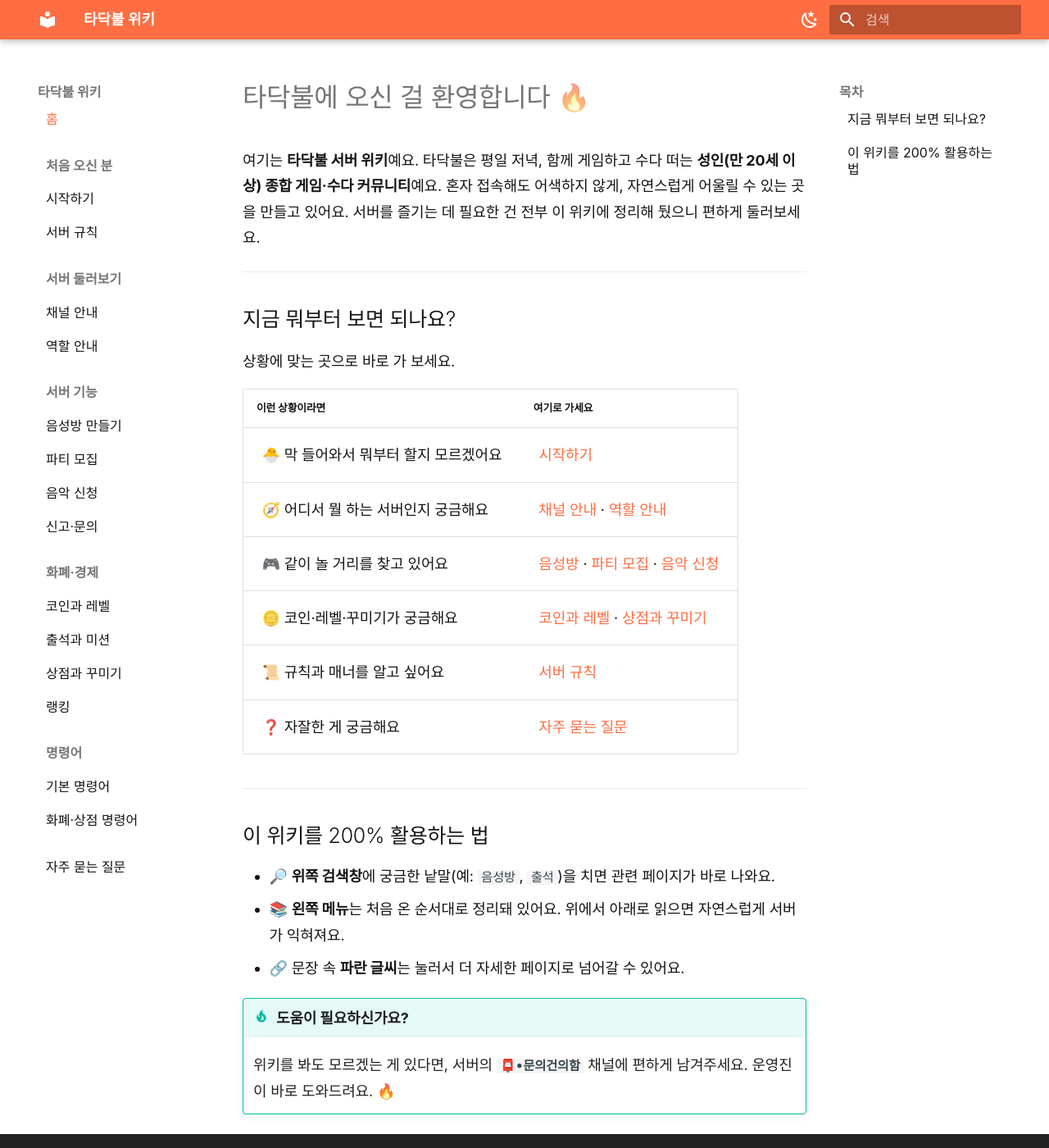
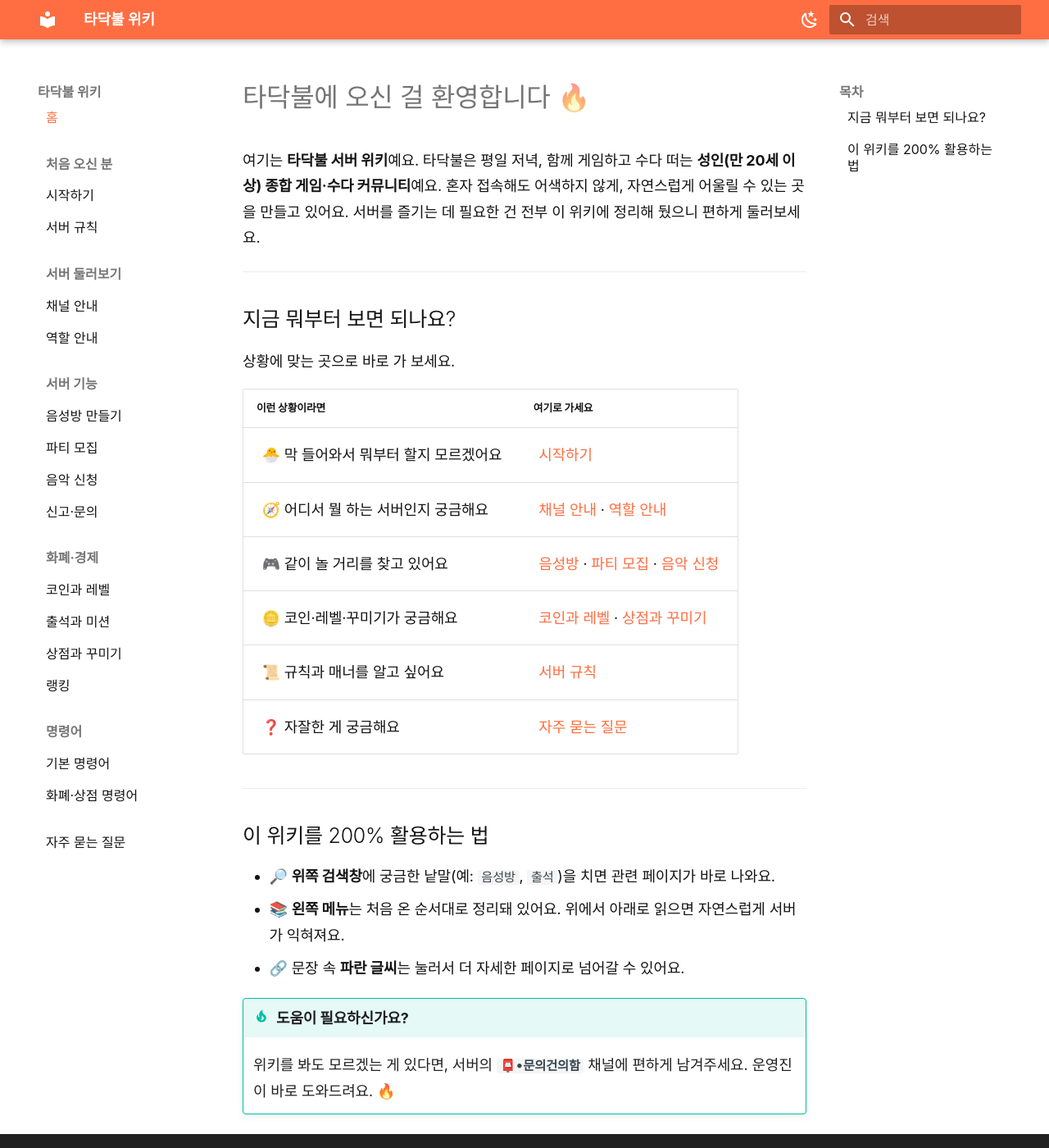
Before and after one commit to the-campfire/the-campfire.github.io, an MkDocs documentation site: the page built from docs/index.md, in a window 1280 px wide and 1400 px high. Shown: the whole window at 82% size. Built offline with MkDocs 1.6.1 and Material for MkDocs 9.7.7, drawn with Linux system fonts in a browser that asks for light colours; some web fonts are replaced.

Commit message:
style: 사이드바 메뉴 항목 간격 추가 축소 (margin-top 4px→2px)
메뉴를 더 촘촘하게 정돈.

Co-Authored-By: Claude Opus 4.7 <noreply@anthropic.com>

```diff
--- a/docs/stylesheets/extra.css
+++ b/docs/stylesheets/extra.css
@@ -42,8 +42,8 @@ input,
 .md-nav__link {
   border-radius: 0.3rem;
   padding: 0.4rem 0.5rem;
-  /* 박스를 키우며 벌어진 항목 간격을 다시 좁힘 (기본 10px → 4px) */
-  margin-top: 0.2rem;
+  /* 박스를 키우며 벌어진 항목 간격을 다시 좁힘 (기본 10px → 2px) */
+  margin-top: 0.1rem;
   transition: background-color 0.15s ease, color 0.15s ease;
 }
 .md-nav__link:hover {
```
